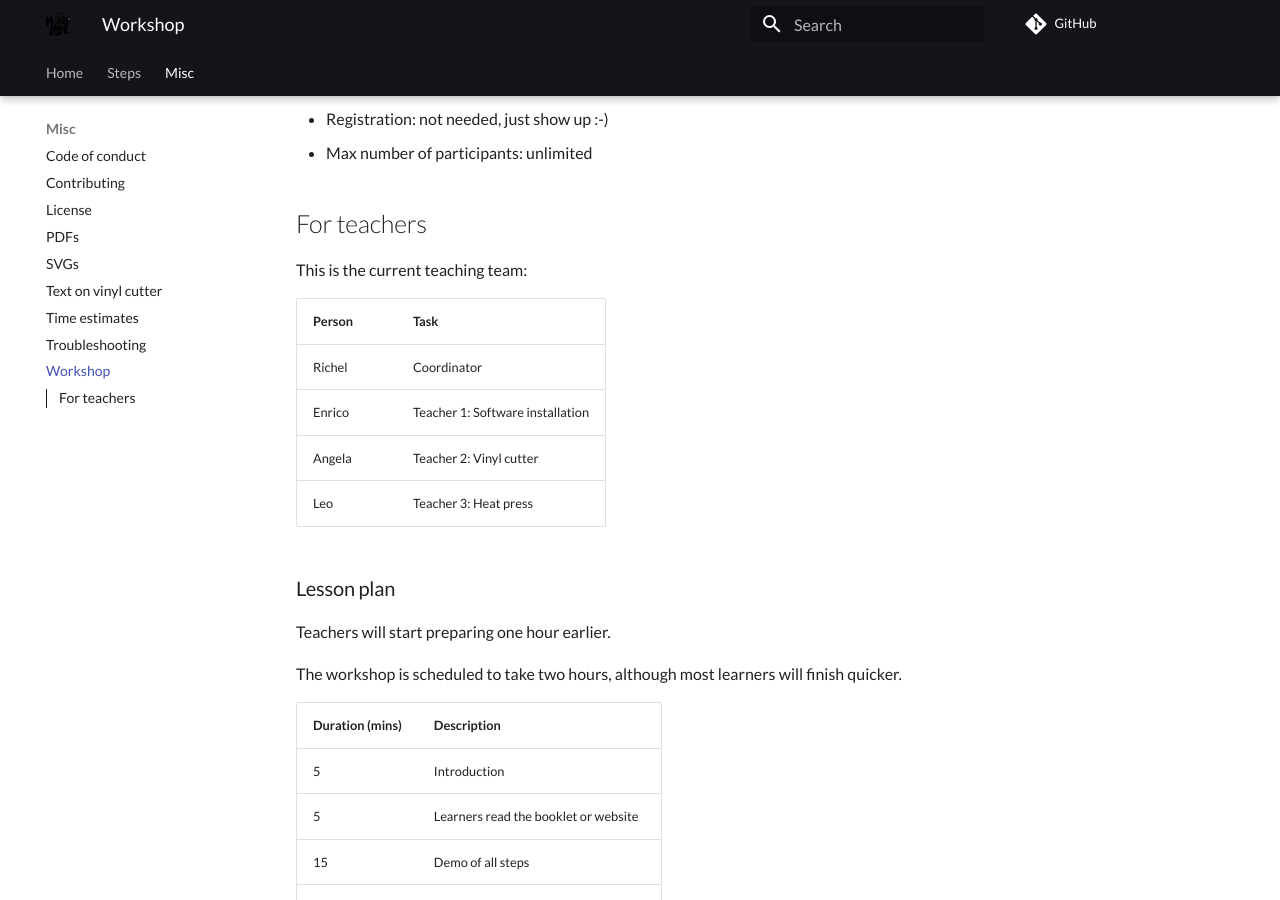
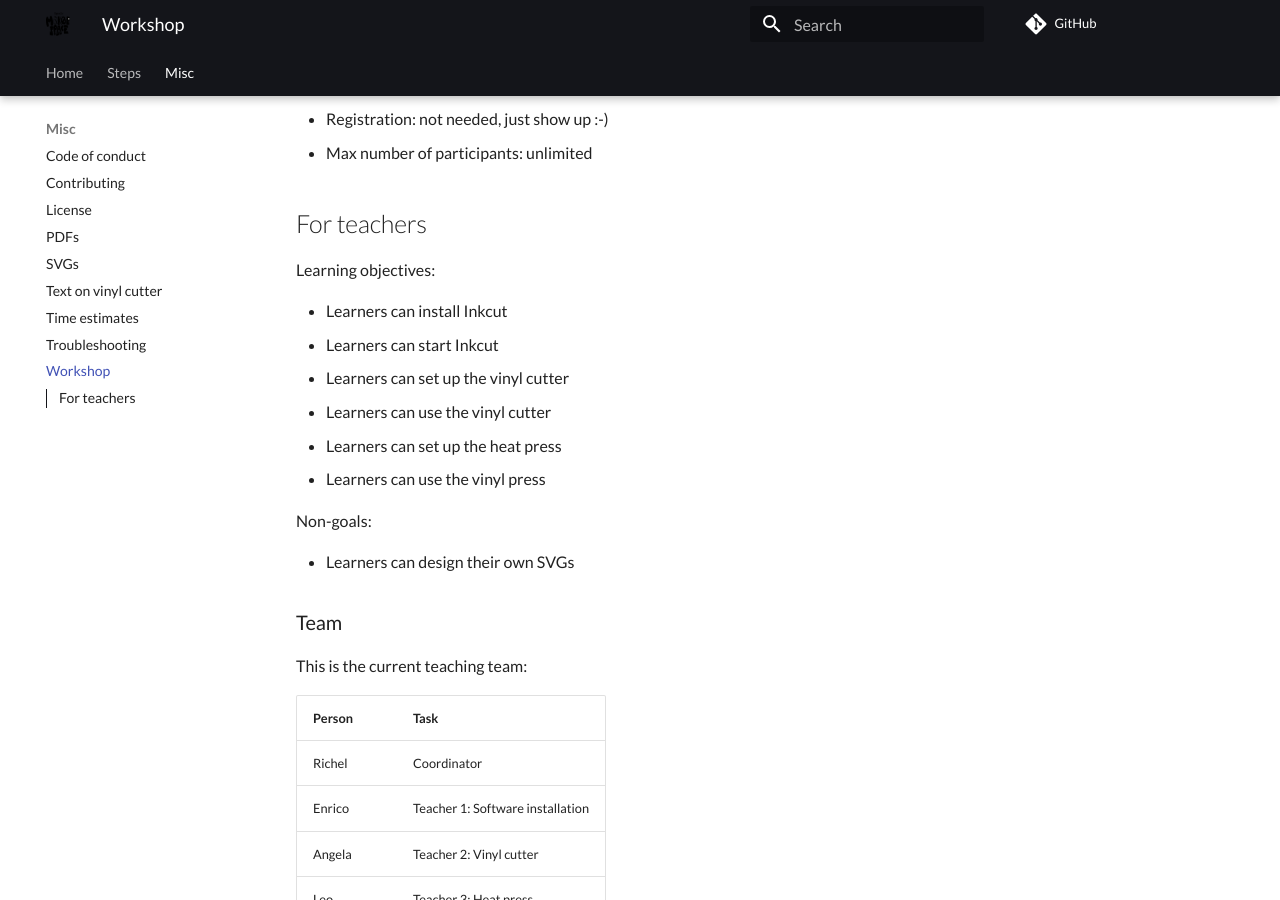
Before and after one commit to uppsala-makerspace/vevor_vinyl_cutter_to_t_shirt_manual, an MkDocs documentation site: the page built from docs/workshop/README.md, in a window 1280 px wide and 900 px high, scrolled down 263 px. Built offline with MkDocs 1.6.1 and Material for MkDocs 9.7.7, drawn with Linux system fonts in a browser that asks for light colours; comment, search, counter and statistics services are not loaded; some of the changed text lies outside the part shown.

Commit message:
Add learning objectives

```diff
--- a/docs/workshop/README.md
+++ b/docs/workshop/README.md
@@ -12,6 +12,21 @@ tags:
 - Max number of participants: unlimited
 
 ## For teachers
+
+Learning objectives:
+
+- Learners can install Inkcut
+- Learners can start Inkcut
+- Learners can set up the vinyl cutter
+- Learners can use the vinyl cutter
+- Learners can set up the heat press
+- Learners can use the vinyl press
+
+Non-goals:
+
+- Learners can design their own SVGs
+
+### Team
 
 This is the current teaching team:
 
@@ -69,3 +84,5 @@ C |10,11        |Heat press, T-shirt, cut vinyl|Teacher 3
 - n laptops
 - 1 test T-shirt
 - n/2 pre-cut vinyl
+- post-its with queue numbers for vinyl cutter and heat press, e.g.
+  `V1`, `V2` and `H1`, `H2` etc...
```
